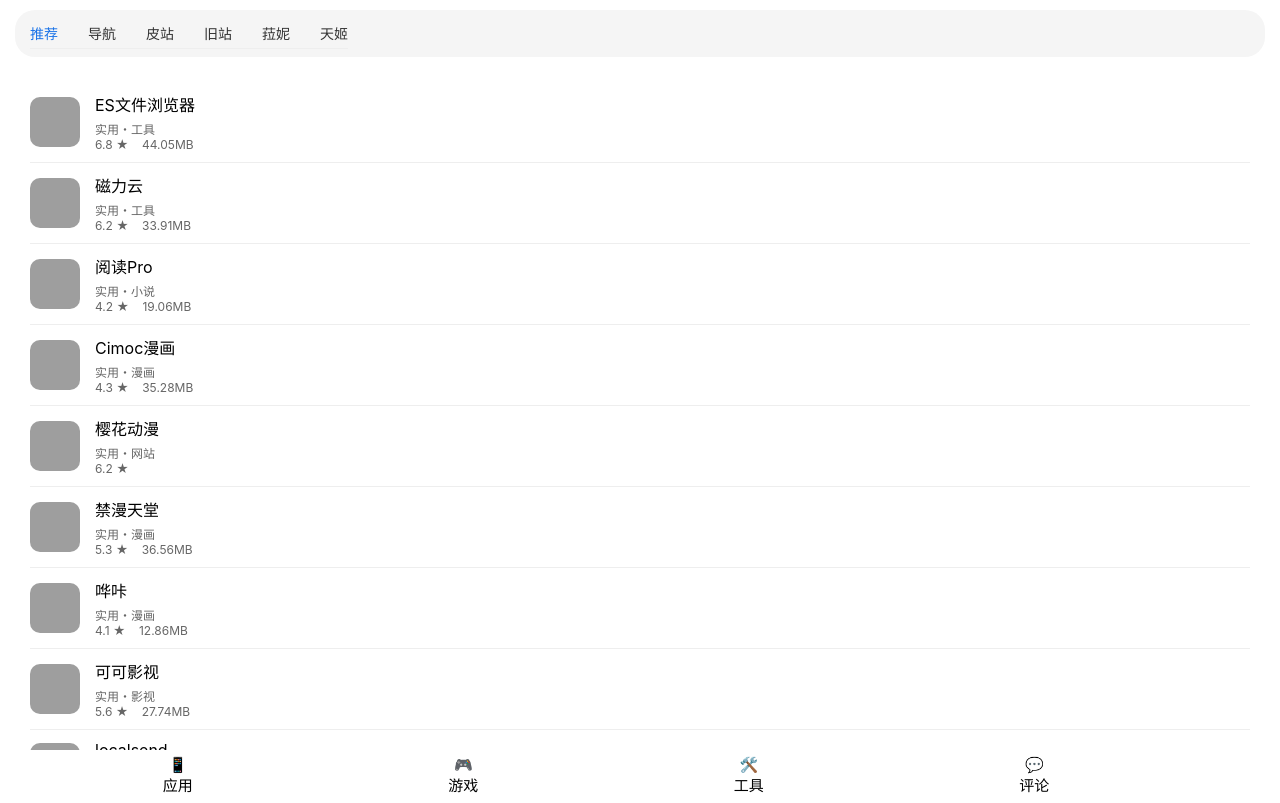
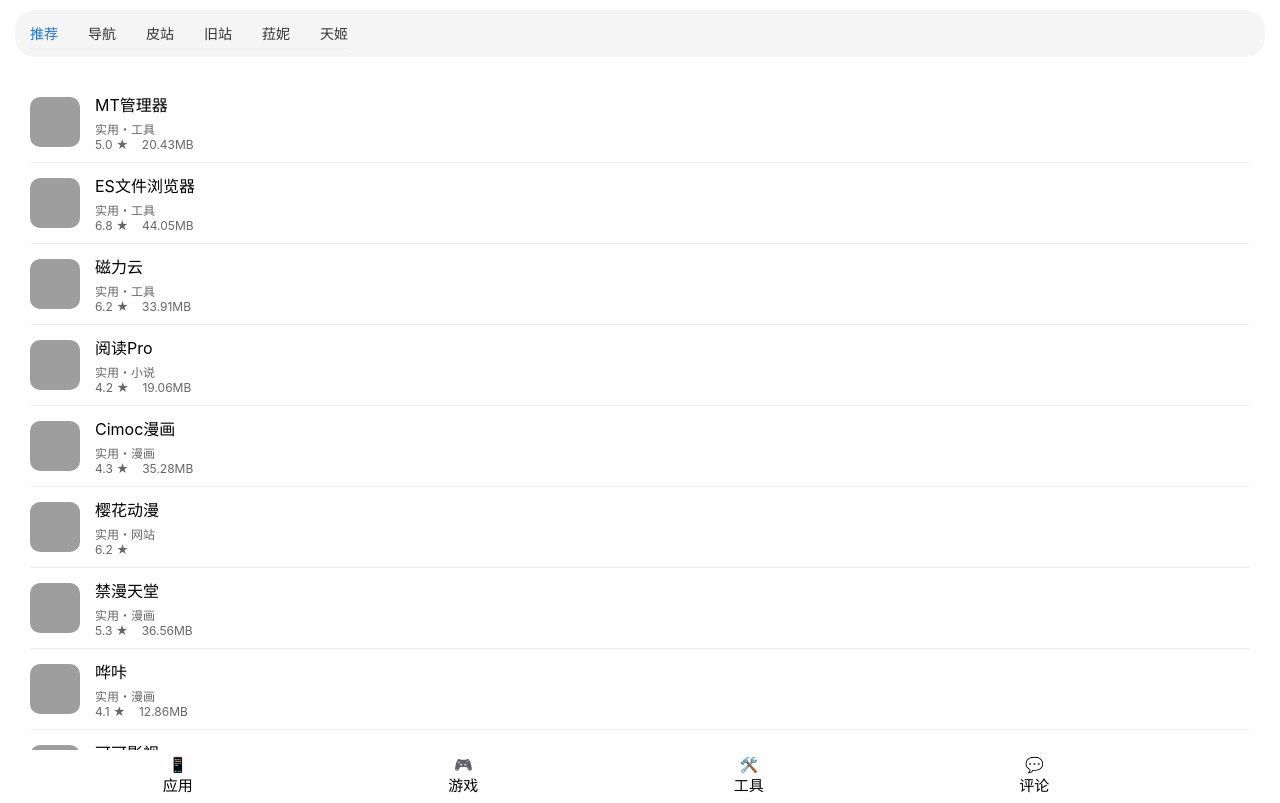
Before and after one commit to Abcd136/z2, a plain HTML site: page index.html in a window 1280 px wide. Shown: the top 803 px of the page. Drawn offline with Linux system fonts and the light colour scheme; grey boxes are pictures that could not be loaded.

Commit message:
Update index.html

```diff
--- a/index.html
+++ b/index.html
@@ -165,6 +165,18 @@
     </div>
 
     <div class="app-list">
+
+        <div class="app-item">
+            <img src="https://files.catbox.moe/x1v9bh.jpg" alt="MT管理器" class="app-icon">
+            <div class="app-info">
+                <div class="app-name">
+                    <a href="https://abcd136.github.io/x39/" style="color: black; text-decoration: none;">MT管理器</a>
+            </div>
+                <div class="app-category">实用・工具</div>
+                <div class="rating">5.0 ★ <span class="app-size">20.43MB</span></div>
+            </div>
+        </div>
+
         <div class="app-item">
             <img src="https://files.catbox.moe/aw0amy.webp" alt="ES文件浏览器" class="app-icon">
             <div class="app-info">
```
